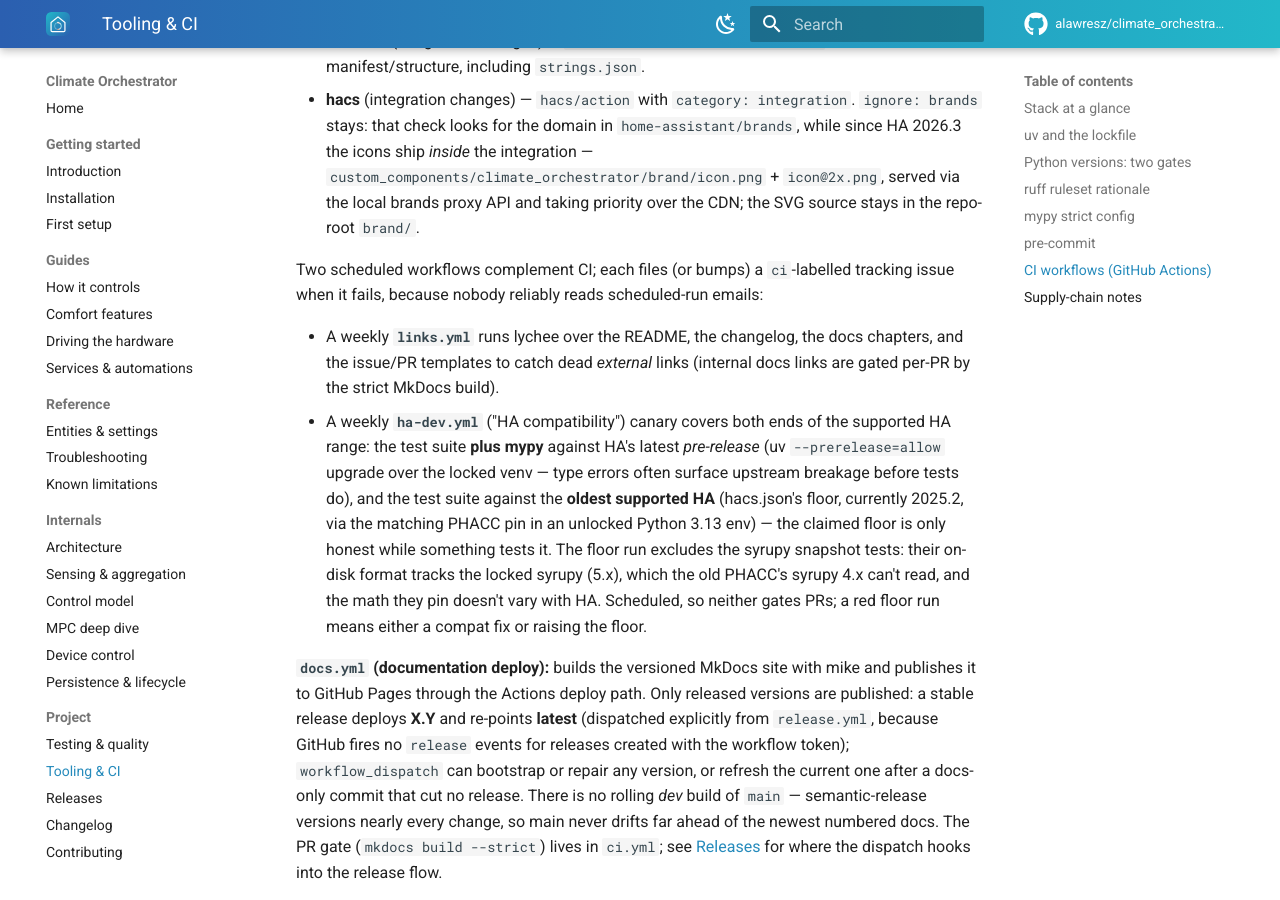
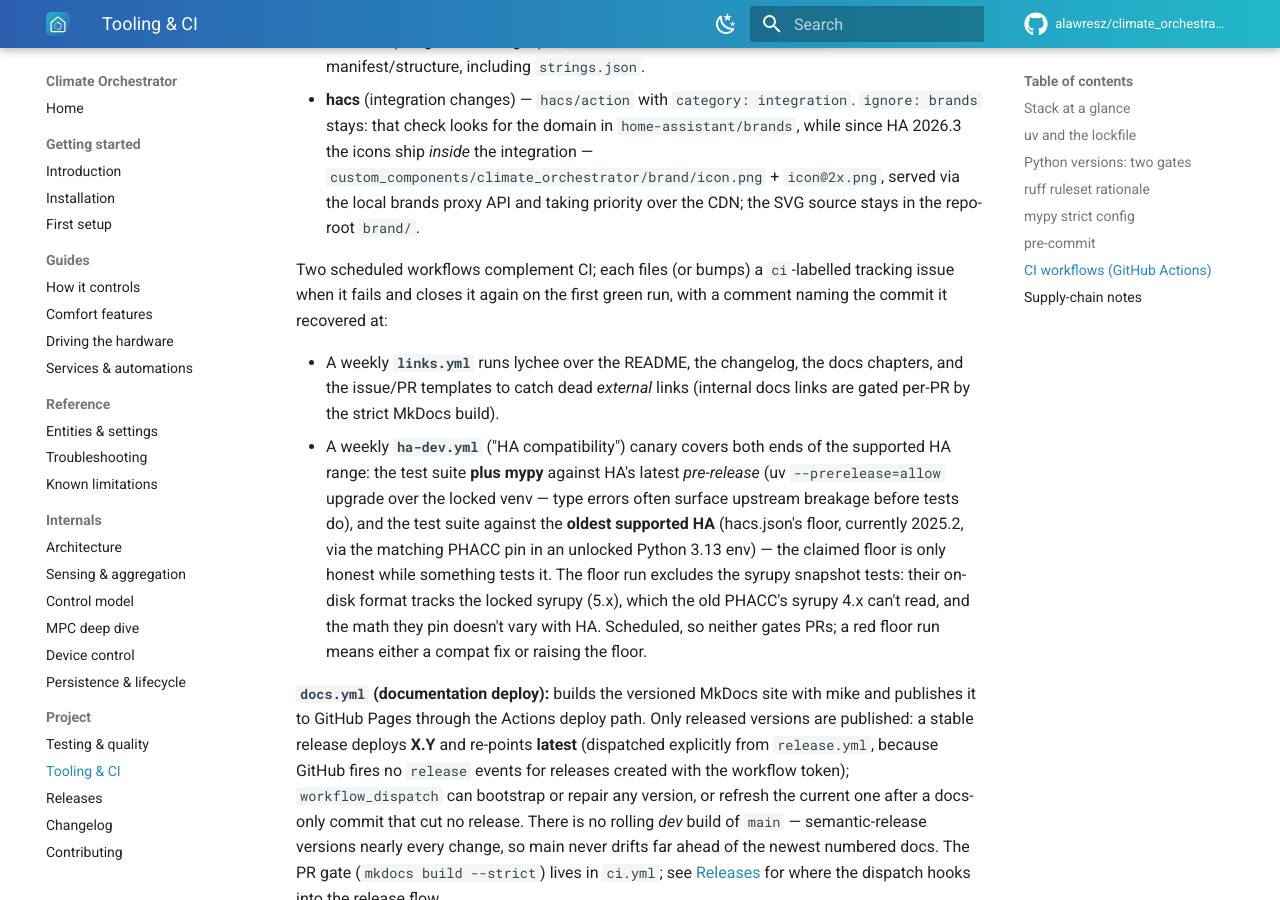
Before and after one commit to alawresz/climate_orchestrator, an MkDocs documentation site: the page built from docs/project/tooling.md, in a window 1280 px wide and 900 px high, scrolled down 3418 px. Built offline with MkDocs 1.6.1 and Material for MkDocs 9.7.7, drawn with Linux system fonts in a browser that asks for light colours; plug-ins that fetch from the network failed and are left out; comment, search, counter and statistics services are not loaded; the version menu is left out.

Commit message:
ci: auto-close tracking issues on recovery for canary workflows

```diff
--- a/docs/project/tooling.md
+++ b/docs/project/tooling.md
@@ -142,8 +142,8 @@
   over the CDN; the SVG source stays in the repo-root `brand/`.
 
 Two scheduled workflows complement CI; each files (or bumps) a `ci`-labelled
-tracking issue when it fails, because nobody reliably reads scheduled-run
-emails:
+tracking issue when it fails and closes it again on the first green run,
+with a comment naming the commit it recovered at:
 
 - A weekly **`links.yml`** runs lychee over the README, the changelog, the
   docs chapters, and the issue/PR templates to catch dead *external* links
```
Also changed, not shown: 2 other files.
